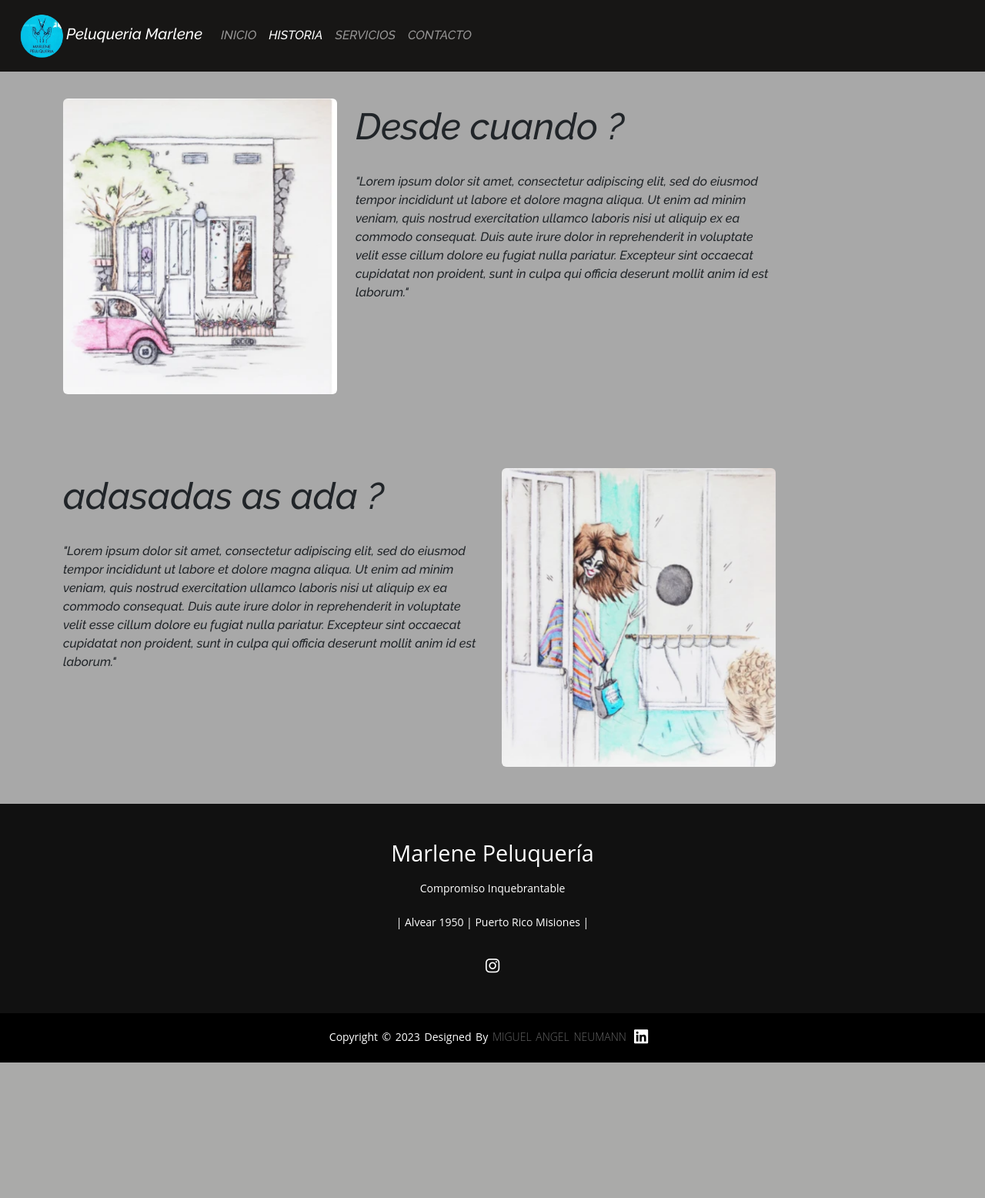
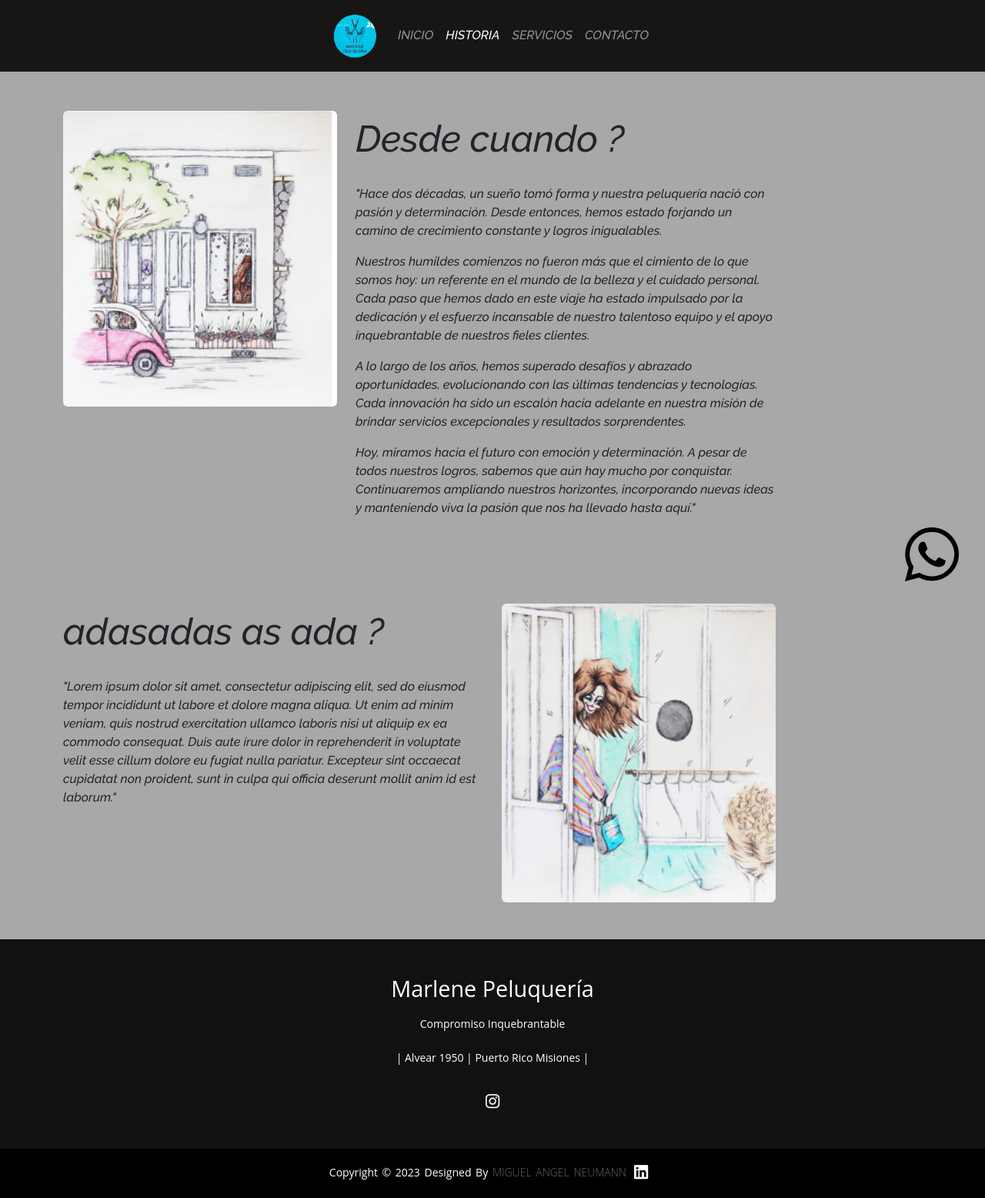
Before and after one commit to guelan14/web-peluqueria, a Django app: page /history/ in a window 1280 px wide. Shown: the whole page at 77% size. Before the commit the page ends 1380 px from the top, so only its background shows below. Run offline with Django 4.2, Linux system fonts and the light colour scheme; some libraries are stand-ins or nearby versions.

Commit message:
agregado de boton wp

```diff
--- a/contact/templates/contact/contact.html
+++ b/contact/templates/contact/contact.html
@@ -3,7 +3,7 @@
 {% load static %}
 
 {% block content %}
-<div class="page-section" ;>
+<div class="page-section position-relative" ;>
     <section class=" text-center ">
         <div class=" container  pb-5">
             <div class="row ">
@@ -34,6 +34,7 @@
             </a>
 
 
+
         </div>
 </div>
 
--- a/core/static/core/css/styles.css
+++ b/core/static/core/css/styles.css
@@ -19,7 +19,7 @@
 
 
 .page-section {
-    margin-top: 5rem;
+    margin-top: 6rem;
     font-family:'Raleway', sans-serif;
 }
 
@@ -149,13 +149,20 @@ footer{
 }
 
 .fab {
-    padding-left: 0.625rem;
-    font-size: 3.125rem;
-    width: 1.875rem;
-    text-align: center;
-    text-decoration: none;
-    }
+    font-size: 4rem;
+    width: 4rem;
+ }
 
+ .whatsapp-button {
+    position: fixed;
+    bottom: 40px;
+    right: 40px;
+    z-index: 1000;
+  }
+  .whatsapp-button i {
+    font-size: 5rem;
+    color:#000
+  }
 
 .fab:hover {
 opacity: 0.7;
@@ -163,7 +170,7 @@ color:aqua;
 }
 
 .fa-whatsapp {
-color: white;
+color: rgb(112, 196, 97);
 }
 
 .socials{
--- a/core/templates/core/base.html
+++ b/core/templates/core/base.html
@@ -31,18 +31,17 @@
 
 <body style="background-color: rgb(168, 168, 168);">
   <!-- Navbar -->
-  <nav class="navegation navbar navbar-expand-lg bg-body-tertiary navbar-dark fixed-top">
-    <div class="container-fluid position-relative">
-      <a class="navbar-brand  href=" {% url 'home' %}">
-        <img class=" img-fluid mb-3 mb-lg-0  rounded" style="width: 4rem;" src=" {% static 'core/img/logo.png' %}"
-          alt="logo">Peluqueria Marlene
+  <nav class=" navegation navbar navbar-expand-lg bg-body-tertiary navbar-dark fixed-top  ">
+    <div class="container-fluid justify-content-center">
+      <a class="navbar-brand " href=" {% url 'home' %}">
+        <img class=" img-fluid " style="width: 4rem;" src=" {% static 'core/img/logo.png' %}" alt="logo">
       </a>
       <button class="navbar-toggler" type="button" data-bs-toggle="collapse" data-bs-target="#navbarNav"
         aria-controls="navbarNav" aria-expanded="false" aria-label="Toggle navigation">
         <span class="navbar-toggler-icon"></span>
       </button>
-      <div class="collapse navbar-collapse  " id="navbarNav">
-        <ul class="navbar-nav ">
+      <div class="collapse navbar-collapse flex-grow-0" id="navbarNav">
+        <ul class="navbar-nav text-center">
           <li class="nav-item">
             <a class="nav-link {% if request.path == '/' %}active{% endif %}" href={% url 'home' %}>INICIO</a>
           </li>
@@ -69,7 +68,12 @@
 
 
   <!-- Contenido -->
-  {% block content %}{% endblock %}
+  <a class="whatsapp-button" href="https://wa.me/3743508561/" target="_blank">
+    <i class="fab fa-whatsapp"></i>
+  </a>
+
+  {% block content %}
+  {% endblock %}
 
   <!-- Pié de página -->
 
--- a/core/templates/core/history.html
+++ b/core/templates/core/history.html
@@ -12,11 +12,21 @@
         <div class="bg-faded p d-flex mr-auto rounded ">
           <span class="section-heading-lower pb-4"> Desde cuando ? </span>
         </div>
-        <p>"Lorem ipsum dolor sit amet, consectetur adipiscing elit, sed do eiusmod tempor incididunt ut labore et
-          dolore magna aliqua. Ut enim ad minim veniam, quis nostrud exercitation ullamco laboris nisi ut aliquip ex
-          ea commodo consequat. Duis aute irure dolor in reprehenderit in voluptate velit esse cillum dolore eu fugiat
-          nulla pariatur. Excepteur sint occaecat cupidatat non proident, sunt in culpa qui officia deserunt mollit
-          anim id est laborum."
+        <p>"Hace dos décadas, un sueño tomó forma y nuestra peluquería nació con pasión y determinación. Desde entonces,
+          hemos estado forjando un camino de crecimiento constante y logros inigualables.</p>
+        <p>
+          Nuestros humildes comienzos no fueron más que el cimiento de lo que somos hoy: un referente en el mundo de la
+          belleza y el cuidado personal. Cada paso que hemos dado en este viaje ha estado impulsado por la dedicación y
+          el esfuerzo incansable de nuestro talentoso equipo y el apoyo inquebrantable de nuestros fieles clientes.</p>
+        <p>
+          A lo largo de los años, hemos superado desafíos y abrazado oportunidades, evolucionando con las últimas
+          tendencias y tecnologías. Cada innovación ha sido un escalón hacia adelante en nuestra misión de brindar
+          servicios excepcionales y resultados sorprendentes.
+        </p>
+        <p>
+          Hoy, miramos hacia el futuro con emoción y determinación. A pesar de todos nuestros logros, sabemos que aún
+          hay mucho por conquistar. Continuaremos ampliando nuestros horizontes, incorporando nuevas ideas y manteniendo
+          viva la pasión que nos ha llevado hasta aquí."
         </p>
       </div>
     </div>
```
